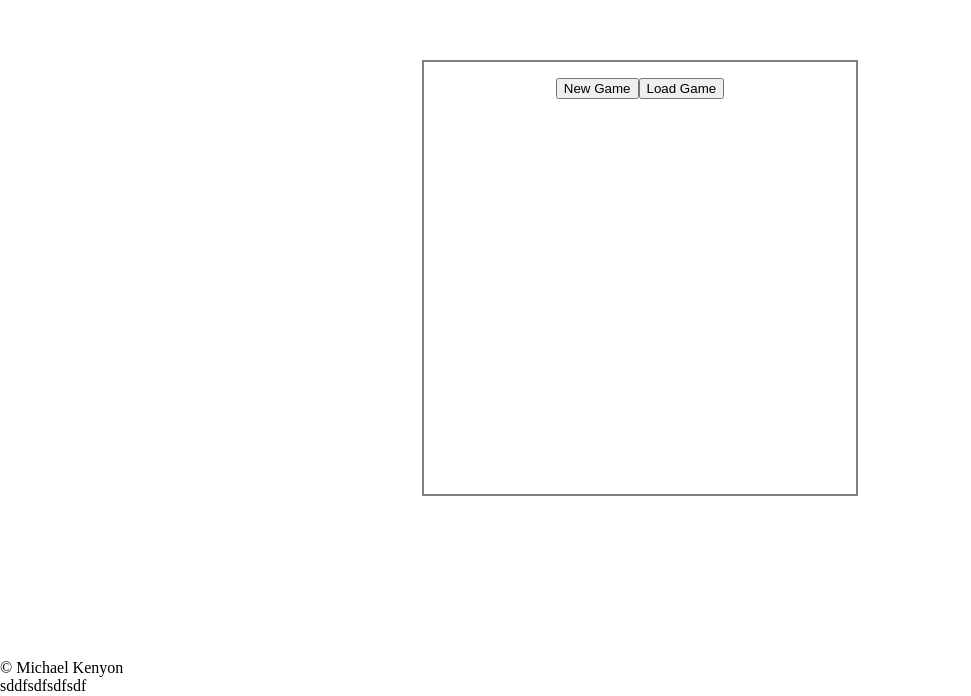
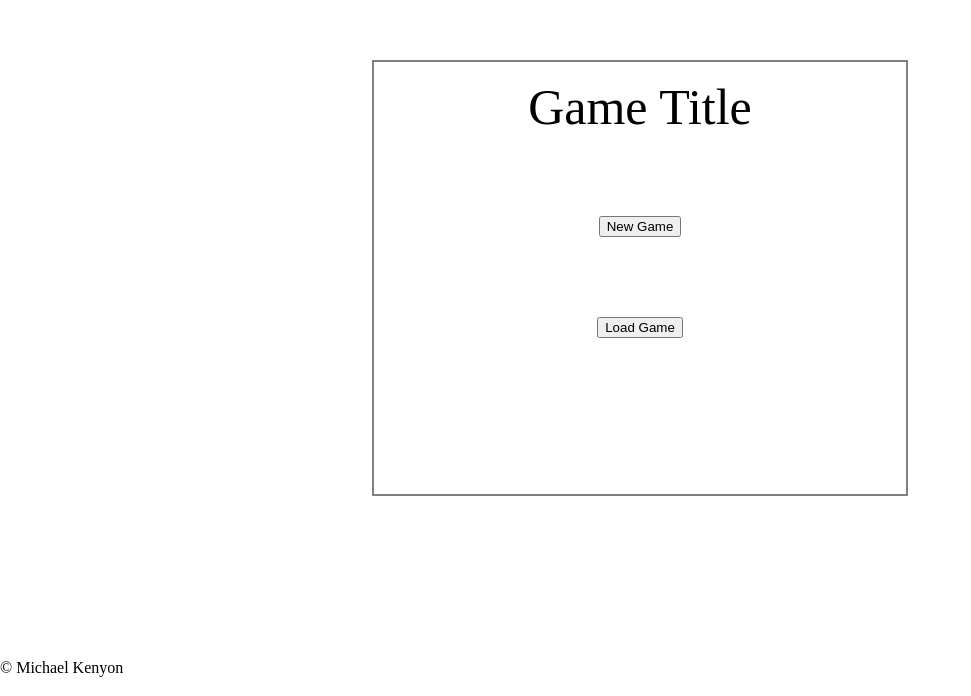
Before and after one commit to DeadstockFox/Text-Adventure, a React (Vite) app: page /credits#/home in a window 1280 px wide. Shown: the part 104-800 px from the top of the page, without its empty margins (0-971 px from the left). Built offline with nearby package versions, Linux system fonts and the light colour scheme; no server answers.

Commit message:
Created layout for Adventure screen where prompts and images will go. I also created test data in the solo_project databse to test queries for the Adventure screen.

```diff
--- a/src/components/Adventure/Adventure.jsx
+++ b/src/components/Adventure/Adventure.jsx
@@ -1,4 +1,6 @@
 import { useDispatch } from "react-redux";
+import Box from '@mui/material/Box';
+
 
 
 const Adventure = () => {
@@ -8,9 +10,23 @@ const Adventure = () => {
 
     return (
         <>
-        Hello
+        <Box
+        minHeight={ "calc(100vh - 30px)"}
+        width={"calc(100vw-10)"}
+        textAlign={"center"}
+        p={0}
+        m={0}
+        sx={{ border: '5px solid grey' }}
+      >
 
+        <div style={{backgroundColor: "blue", height: "400px"}}> IMAGE TEST</div>
+        <div style={{backgroundColor: "grey", height: "329px"}}> TEXT SCROLL TEST</div>
+        <input style={{width: "700px"}}></input>
         <button onClick={() => dispatch({ type: 'LOGOUT' })} >Logout</button>
+
+
+
+        </Box>
         </>
 
     )
--- a/src/components/Footer/Footer.jsx
+++ b/src/components/Footer/Footer.jsx
@@ -7,10 +7,7 @@ import React from 'react';
 // or even care what the redux state is, so it doesn't need 'connect()'
 
 function Footer() {
-  return <footer>&copy; Michael Kenyon
-    <br />
-    sddfsdfsdfsdf
-  </footer>;
+  return <footer >&copy; Michael Kenyon</footer>;
 }
 
 export default Footer;
--- a/src/components/GameTitle/GameTitle.jsx
+++ b/src/components/GameTitle/GameTitle.jsx
@@ -1,13 +1,12 @@
 
 import { useHistory } from 'react-router-dom';
 import TitleStyle from './TitleStyle';
-
-
 
 function GameTitle() {
 
   const history = useHistory();
 
+  //pushes to the registration and login pages respectively
   const onNewGame = () => {
     history.push('/registration');
   };
@@ -19,7 +18,7 @@ function GameTitle() {
 
   return (
       <div style={{display: "flex", minHeight: "calc(100vh - 37px)"}}>
-      <TitleStyle onNewGame={onNewGame} onLoadGame={onLoadGame}/>
+      <TitleStyle onNewGame={onNewGame} onLoadGame={onLoadGame}/> {/*Uses Mui for the Title in its own component*/}
       </div>
 
   );
--- a/src/components/GameTitle/TitleStyle.jsx
+++ b/src/components/GameTitle/TitleStyle.jsx
@@ -1,4 +1,6 @@
 import Box from '@mui/material/Box';
+import Stack from '@mui/material/Stack';
+
 
 export default function TitleStyle({onNewGame, onLoadGame}) {
 
@@ -6,18 +8,22 @@ export default function TitleStyle({onNewGame, onLoadGame}) {
     return (
       <Box
         height={400}
-        width={400}
-        my={9}
+        width={500}
+        //my={9}
         margin={"auto"} //Centers box
         textAlign={"center"}
-        gap={4}
+        //gap={4}
         p={2}
         sx={{ border: '2px solid grey' }}
       >
+      <Stack spacing={10} alignItems="center">
+      <p style={{fontSize: "50px"}}>Game Title</p>
+
       <button justifyContent={"center"} onClick={() => onNewGame()}>New Game</button>
 
       <button justifyContent={"center"} onClick={() => onLoadGame()}>Load Game</button>
 
+      </Stack>
       </Box>
     );
   }
```
Also changed, not shown: 1 other file (tests, documents, lock files or other folders).
